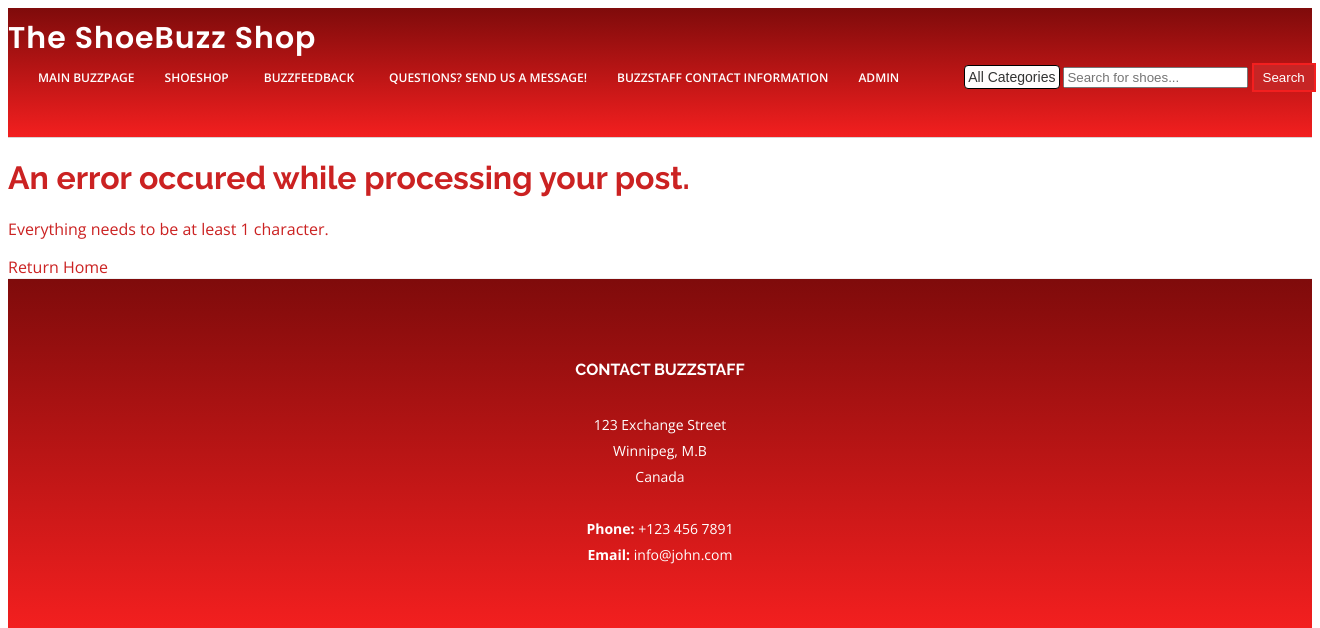
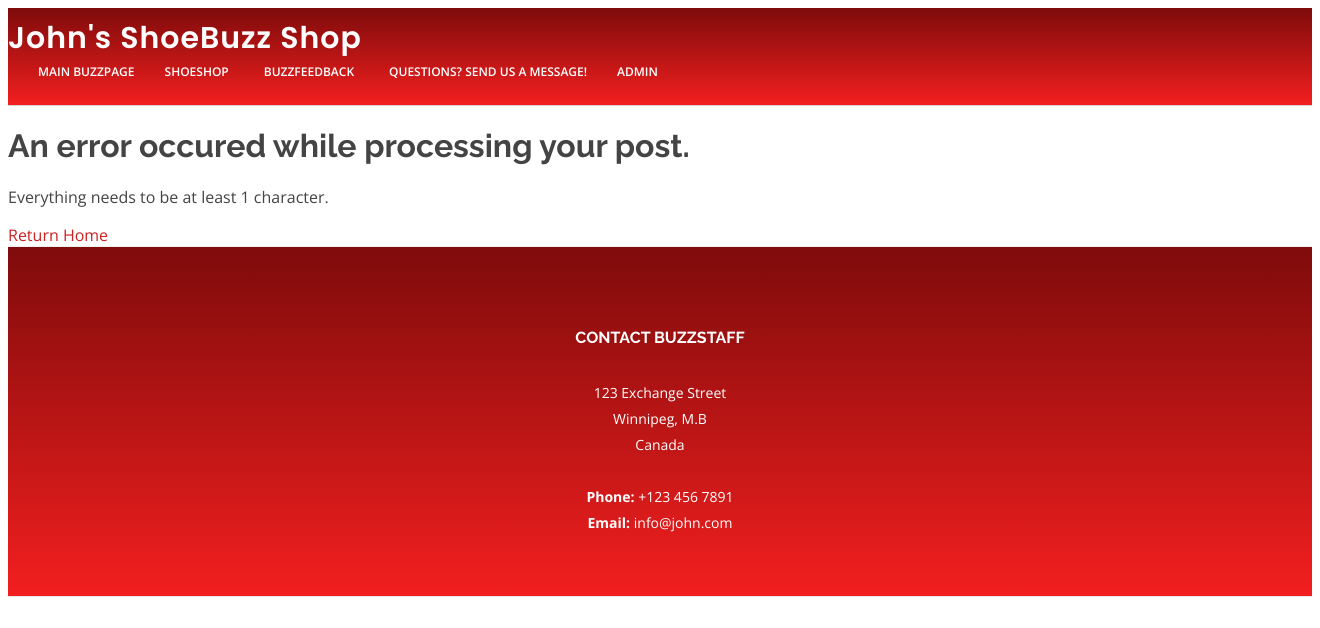
Before and after one commit to cjmpena/ShoeBuzz-Store-Website-PHP, a PHP site: page /error.php in a window 1320 px wide. Shown: the top 628 px of the page. Run offline with PHP 8.4, Linux system fonts and the light colour scheme; data that the repository does not hold is empty.

Commit message:
Revert "Sorting Shoes applied"
This reverts commit b1e4ba031fa4a0cca9be46541e2f1a082a40c193.

```diff
--- a/categories.php
+++ b/categories.php
@@ -36,12 +36,12 @@
   <link href="css/stylesheet/style.css" rel="stylesheet">
   <link rel="icon" href="images/buzzicon.png" type="image/x-icon">
   <link href="https://fonts.googleapis.com/css?family=Open+Sans:300,300i,400,400i,600,600i,700,700i|Raleway:300,300i,400,400i,500,500i,600,600i,700,700i|Poppins:300,300i,400,400i,500,500i,600,600i,700,700i" rel="stylesheet">
-  <title>The ShoeBuzz Shop - Create Category</title>
+  <title>John's ShoeBuzz Shop - Create Category</title>
 </head>
 <body>
     <header id="header" class="fixed-top header-inner-pages">
         <div class="container d-flex align-items-center justify-content-between">
-            <h1 class="logo"><a href="index.php">The ShoeBuzz Shop</a></h1>
+            <h1 class="logo"><a href="index.php">John's ShoeBuzz Shop</a></h1>
             <nav id="navbar" class="navbar">
                 <ul class="nav-menu">
                 <li><a href="index.php">Main BuzzPage</a></li>
--- a/edit.php
+++ b/edit.php
@@ -89,13 +89,13 @@
     <link rel="icon" href="images/buzzicon.png" type="image/x-icon">
     <link href="css/stylesheet/style.css" rel="stylesheet">
     <link href="https://fonts.googleapis.com/css?family=Open+Sans:300,300i,400,400i,600,600i,700,700i|Raleway:300,300i,400,400i,500,500i,600,600i,700,700i|Poppins:300,300i,400,400i,500,500i,600,600i,700,700i" rel="stylesheet">
-    <title>The ShoeBuzz Shop - Edit</title>
+    <title>Edit Mode!</title>
 </head>
 <body>
     <!-- Remember that alternative syntax is good and html inside php is bad -->
     <header id="header" class="fixed-top header-inner-pages">
         <div class="container d-flex align-items-center justify-content-between">
-        <h1 class="logo"><a href="index.php">The ShoeBuzz Shop</a></h1>
+        <h1 class="logo"><a href="index.php">John's ShoeBuzz Shop</a></h1>
         <nav id="navbar" class="navbar">
             <ul class="nav-menu">
             <li><a href="index.php">Main BuzzPage</a></li>
--- a/error.php
+++ b/error.php
@@ -23,7 +23,7 @@
 <body>
     <header id="header" class="fixed-top header-inner-pages">
         <div class="container d-flex align-items-center justify-content-between">
-        <h1 class="logo"><a href="index.php">The ShoeBuzz Shop</a></h1>
+            <h1 class="logo"><a href="index.php">John's ShoeBuzz Shop</a></h1>
             <nav id="navbar" class="navbar">
                 <ul class="nav-menu">
                 <li><a href="index.php">Main BuzzPage</a></li>
@@ -41,15 +41,12 @@
                     </ul>
                 </li>
                 <li><a href="index.php#contact">Questions? Send us A Message!</a></li>
-            <li><a href="#footer">BuzzStaff Contact Information</a></li>
                 <li class="dropdown"><a href="#"><span>Admin</span> <i class="bi bi-chevron-right"></i></a>
                     <ul>
                     <li><a href="post.php">Post For ShoeShop</a></li>
                     <li><a href="categories.php">Add ShoeCategories</a></li>
                     </ul>
                 </li>
-            <li><a href="#"></li>
-            <li><div class="header-nav"><?php require('header.php') ?></div></li>
                 </ul>
             </nav>
         </div>
--- a/fullpost.php
+++ b/fullpost.php
@@ -25,12 +25,12 @@
 <link rel="icon" href="images/buzzicon.png" type="image/x-icon">
 <link href="css/stylesheet/style.css" rel="stylesheet">
 <link href="https://fonts.googleapis.com/css?family=Open+Sans:300,300i,400,400i,600,600i,700,700i|Raleway:300,300i,400,400i,500,500i,600,600i,700,700i|Poppins:300,300i,400,400i,500,500i,600,600i,700,700i" rel="stylesheet">
-<title>The ShoeBuzz Shop</title>
+<title>John's ShoeBuzz Shop</title>
 </head>
 <body>
     <header id="header" class="fixed-top header-inner-pages">
         <div class="container d-flex align-items-center justify-content-between">
-            <h1 class="logo"><a href="index.php">The ShoeBuzz Shop</a></h1>
+            <h1 class="logo"><a href="index.php">John's ShoeBuzz Shop</a></h1>
             <nav id="navbar" class="navbar">
                 <ul class="nav-menu">
                 <li><a href="index.php">Main BuzzPage</a></li>
--- a/header.php
+++ b/header.php
@@ -19,14 +19,14 @@
     <nav>
         <div class="header-nav">
         <form action="search.php" method="post" class="search-container">
+            <input type="text" name="keyword" placeholder="Search for shoes...">
             <select name="shoecategory">
-                <option value="">All Categories</option>
+                <option value="">All categories</option>
                 <?php while($category = $statement->fetch()): ?>
-                    <option value="<?= $category['id'] ?>"><?= $category['name'] ?></option>
+                <option value="<?= $category['id'] ?>"><?= $category['name'] ?></option>
                 <?php endwhile ?>
             </select>
-            <input type="text" name="keyword" placeholder="Search for shoes...">
-            <input type="submit" id="search-button" value="Search">
+            <button type="submit">Search</button>
         </form>
         </div>
     </nav>
--- a/post.php
+++ b/post.php
@@ -10,7 +10,6 @@
 require('connect.php');
 require('authenticate.php');
 
-// Ordering the list in the order by name.
 $query = "SELECT * FROM shoecategory";
 
 $statement = $db->prepare($query);
@@ -90,13 +89,13 @@
     <link rel="icon" href="images/buzzicon.png" type="image/x-icon">
     <link href="css/stylesheet/style.css" rel="stylesheet">
     <link href="https://fonts.googleapis.com/css?family=Open+Sans:300,300i,400,400i,600,600i,700,700i|Raleway:300,300i,400,400i,500,500i,600,600i,700,700i|Poppins:300,300i,400,400i,500,500i,600,600i,700,700i" rel="stylesheet">
-    <title>The Post Area</title>
+    <title>John's Post Area</title>
 </head>
 <body>
     <!-- Remember that alternative syntax is good and html inside php is bad -->
     <header id="header" class="fixed-top header-inner-pages">
         <div class="container d-flex align-items-center justify-content-between">
-        <h1 class="logo"><a href="index.php">The ShoeBuzz Shop</a></h1>
+        <h1 class="logo"><a href="index.php">John's ShoeBuzz Shop</a></h1>
         <nav id="navbar" class="navbar">
             <ul class="nav-menu">
             <li><a href="index.php">Main BuzzPage</a></li>
--- a/search.php
+++ b/search.php
@@ -16,7 +16,7 @@
 $shoecategory = filter_input(INPUT_POST, 'shoecategory', FILTER_VALIDATE_INT);
 
 if ($_POST['shoecategory'] !== '') {
-    $query     = "SELECT * FROM shoes WHERE category_id = '$shoecategory' AND headline LIKE '%{$keyword}%' ORDER BY price DESC";
+    $query     = "SELECT * FROM shoes WHERE category_id = '$shoecategory' AND headline LIKE '%{$keyword}%'";
     $statement = $db->prepare($query);
 } else {
     $query     = "SELECT * FROM shoes WHERE headline LIKE '%{$keyword}%'  ORDER BY price DESC";
@@ -70,7 +70,7 @@
     </header>
     <div class="section-title">
     <?php if ($statement->execute()): ?>
-        <h1>Search <?= $keyword ?> has <?= $statement->rowCount() ?> result(s).</h1>
+        <h1>'<?= $keyword ?>' has <?= $statement->rowCount() ?> result(s).</h1>
         <?php while($row = $statement->fetch()): ?>
             <br><h2><a href="edit.php?id=<?= $row['id'] ?>"><?= $row['headline'] ?></a></h2>
             <h3>$<?= $row['price'] ?></h3>
--- a/thankyou.php
+++ b/thankyou.php
@@ -5,6 +5,7 @@
     Date: April 10 2023
     Description: The thank you page file for my final Project after user submits message.
 ****************/
+
 if(isset($_POST['fullname'])){
     $fullname = "Thanks for reaching out to BuzzStaff, {$_POST['fullname']}";
 }
@@ -49,6 +50,8 @@
                 <li><a href="categories.php">Add ShoeCategories</a></li>
                 </ul>
             </li>
+            <li><a href="#"></li>
+            <li><div class="header-nav"><?php require('header.php') ?></div></li>
             </ul>
         </nav>
         </div>
```
Also changed, not shown: edit_category.php (+2 -5 lines), fullpage.php (+2 -6 lines), reviewadmin.php (+2 -5 lines), shoecategories.php (+6 -7 lines), shoeshop.php (+0 -18 lines). Lines whose indentation alone changed are shown as unchanged.
